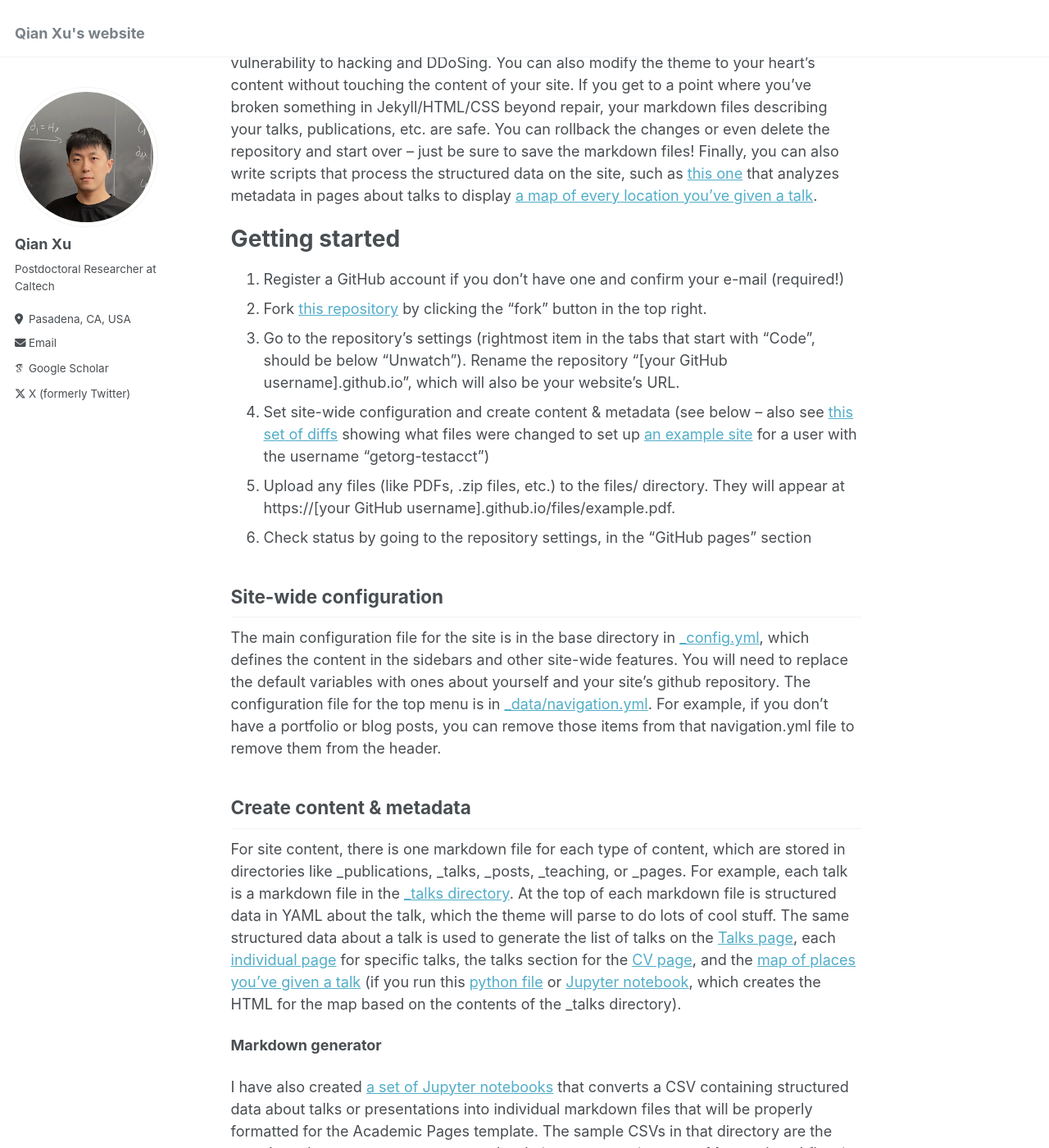
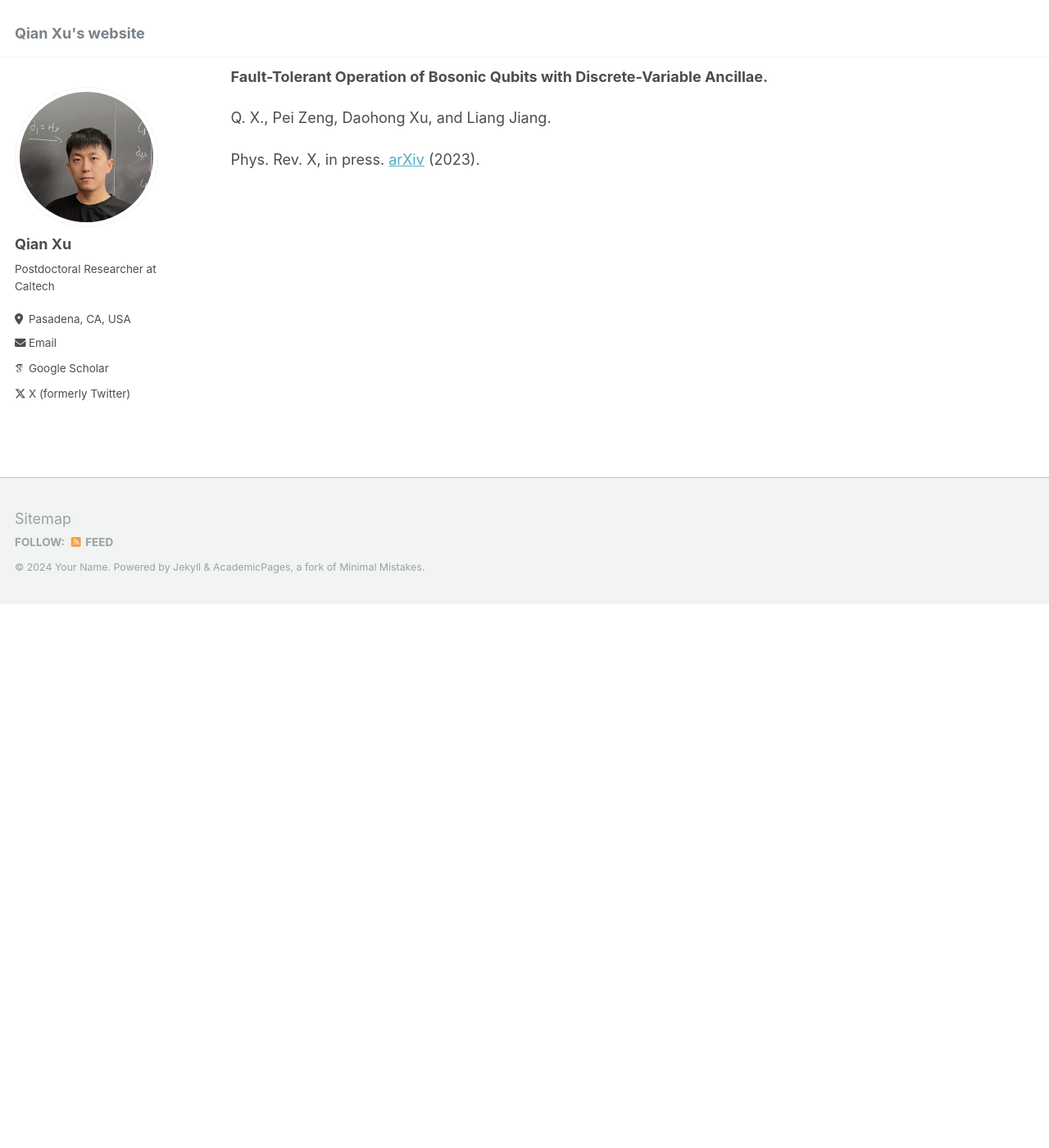
Before and after one commit to deltaXdeltaQ/deltaXdeltaQ.github.io, a Jekyll site: the page built from _pages/about.md, in a window 1280 px wide and 1400 px high, scrolled down 662 px. Shown: the whole window at 82% size. Built offline with Jekyll 4.4.1, drawn with Linux system fonts in a browser that asks for light colours; some web fonts are replaced; some of the changed text lies outside the part shown.

Commit message:
Update about.md

```diff
--- a/_pages/about.md
+++ b/_pages/about.md
@@ -19,39 +19,15 @@ Low-overhead fault-tolerant quantum computing with quantum low-density-parity-ch
 **Constant-Overhead Fault-Tolerant Quantum Computation with Reconfigurable Atom Arrays.**
 
 Q. X., J. Pablo Bonilla Ataides, Christopher A. Pattison, Nithin Raveendran, Dolev Bluvstein, Jonathan Wurtz, Bane Vasic, Mikhail D. Lukin, Liang Jiang, and Hengyun Zhou.
+
 [Nat. Phys.](https://www.nature.com/articles/s41567-024-02479-z) (2024).
 
-Many of the features of dynamic content management systems (like Wordpress) can be achieved in this fashion, using a fraction of the computational resources and with far less vulnerability to hacking and DDoSing. You can also modify the theme to your heart's content without touching the content of your site. If you get to a point where you've broken something in Jekyll/HTML/CSS beyond repair, your markdown files describing your talks, publications, etc. are safe. You can rollback the changes or even delete the repository and start over -- just be sure to save the markdown files! Finally, you can also write scripts that process the structured data on the site, such as [this one](https://github.com/academicpages/academicpages.github.io/blob/master/talkmap.ipynb) that analyzes metadata in pages about talks to display [a map of every location you've given a talk](https://academicpages.github.io/talkmap.html).
 
-Getting started
+Hardware-efficient fault tolerance with bosonic qubits
 ======
-1. Register a GitHub account if you don't have one and confirm your e-mail (required!)
-1. Fork [this repository](https://github.com/academicpages/academicpages.github.io) by clicking the "fork" button in the top right.
-1. Go to the repository's settings (rightmost item in the tabs that start with "Code", should be below "Unwatch"). Rename the repository "[your GitHub username].github.io", which will also be your website's URL.
-1. Set site-wide configuration and create content & metadata (see below -- also see [this set of diffs](http://archive.is/3TPas) showing what files were changed to set up [an example site](https://getorg-testacct.github.io) for a user with the username "getorg-testacct")
-1. Upload any files (like PDFs, .zip files, etc.) to the files/ directory. They will appear at https://[your GitHub username].github.io/files/example.pdf.
-1. Check status by going to the repository settings, in the "GitHub pages" section
 
-Site-wide configuration
-------
-The main configuration file for the site is in the base directory in [_config.yml](https://github.com/academicpages/academicpages.github.io/blob/master/_config.yml), which defines the content in the sidebars and other site-wide features. You will need to replace the default variables with ones about yourself and your site's github repository. The configuration file for the top menu is in [_data/navigation.yml](https://github.com/academicpages/academicpages.github.io/blob/master/_data/navigation.yml). For example, if you don't have a portfolio or blog posts, you can remove those items from that navigation.yml file to remove them from the header.
+**Fault-Tolerant Operation of Bosonic Qubits with Discrete-Variable Ancillae.**
 
-Create content & metadata
-------
-For site content, there is one markdown file for each type of content, which are stored in directories like _publications, _talks, _posts, _teaching, or _pages. For example, each talk is a markdown file in the [_talks directory](https://github.com/academicpages/academicpages.github.io/tree/master/_talks). At the top of each markdown file is structured data in YAML about the talk, which the theme will parse to do lots of cool stuff. The same structured data about a talk is used to generate the list of talks on the [Talks page](https://academicpages.github.io/talks), each [individual page](https://academicpages.github.io/talks/2012-03-01-talk-1) for specific talks, the talks section for the [CV page](https://academicpages.github.io/cv), and the [map of places you've given a talk](https://academicpages.github.io/talkmap.html) (if you run this [python file](https://github.com/academicpages/academicpages.github.io/blob/master/talkmap.py) or [Jupyter notebook](https://github.com/academicpages/academicpages.github.io/blob/master/talkmap.ipynb), which creates the HTML for the map based on the contents of the _talks directory).
+Q. X., Pei Zeng, Daohong Xu, and Liang Jiang.
 
-**Markdown generator**
-
-I have also created [a set of Jupyter notebooks](https://github.com/academicpages/academicpages.github.io/tree/master/markdown_generator
-) that converts a CSV containing structured data about talks or presentations into individual markdown files that will be properly formatted for the Academic Pages template. The sample CSVs in that directory are the ones I used to create my own personal website at stuartgeiger.com. My usual workflow is that I keep a spreadsheet of my publications and talks, then run the code in these notebooks to generate the markdown files, then commit and push them to the GitHub repository.
-
-How to edit your site's GitHub repository
-------
-Many people use a git client to create files on their local computer and then push them to GitHub's servers. If you are not familiar with git, you can directly edit these configuration and markdown files directly in the github.com interface. Navigate to a file (like [this one](https://github.com/academicpages/academicpages.github.io/blob/master/_talks/2012-03-01-talk-1.md) and click the pencil icon in the top right of the content preview (to the right of the "Raw | Blame | History" buttons). You can delete a file by clicking the trashcan icon to the right of the pencil icon. You can also create new files or upload files by navigating to a directory and clicking the "Create new file" or "Upload files" buttons.
-
-Example: editing a markdown file for a talk
-![Editing a markdown file for a talk](/images/editing-talk.png)
-
-For more info
-------
-More info about configuring Academic Pages can be found in [the guide](https://academicpages.github.io/markdown/). The [guides for the Minimal Mistakes theme](https://mmistakes.github.io/minimal-mistakes/docs/configuration/) (which this theme was forked from) might also be helpful.
+Phys. Rev. X, in press. [arXiv](https://arxiv.org/abs/2310.20578) (2023).
```
